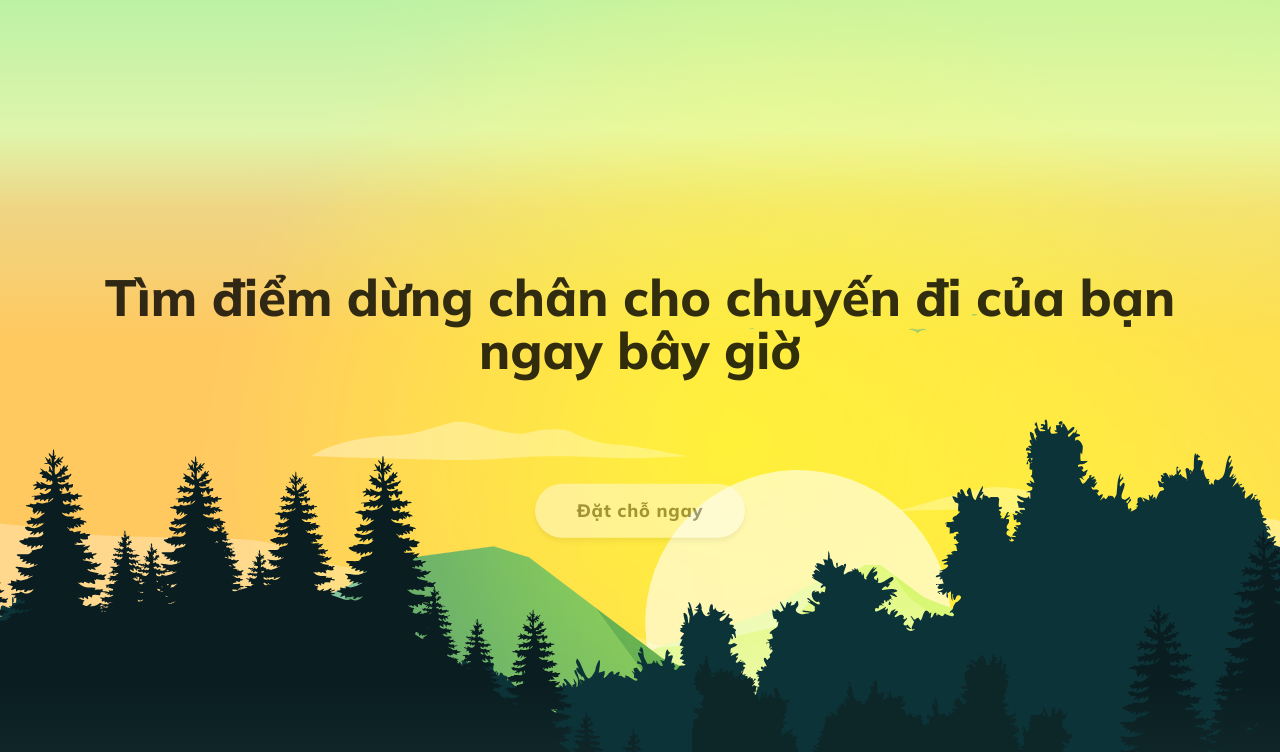
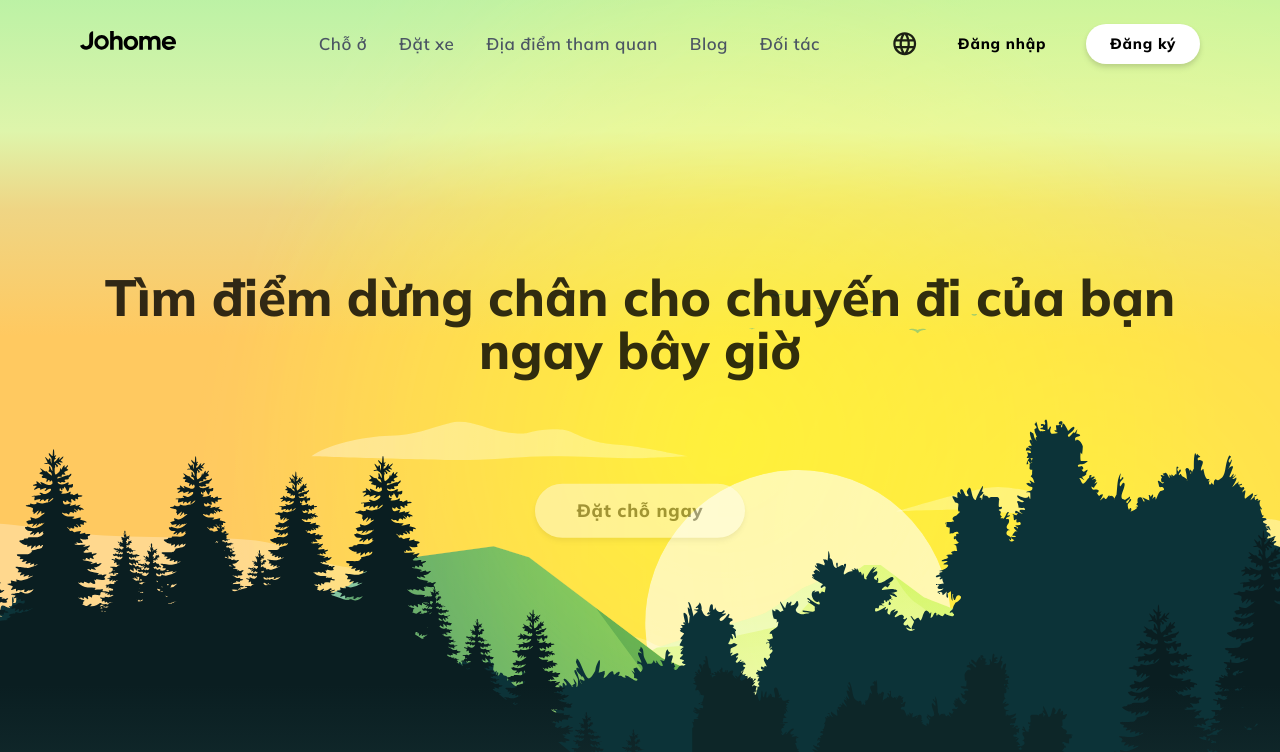
Before and after one commit to theHuycoder/johome, a Next.js app in the folder johome-web/: page / in a window 1280 px wide. Shown: the top 752 px of the page. Built offline with nearby package versions, Linux system fonts and the light colour scheme; no server answers.

Commit message:
feat: homepage p1

```diff
--- a/johome-web/views/IntroLanding/IntroLanding.tsx
+++ b/johome-web/views/IntroLanding/IntroLanding.tsx
@@ -1,10 +1,16 @@
-import React, { Suspense } from "react";
+import React from "react";
 import IntroBG from "./IntroBG";
-import { Box, CircularProgress, Typography } from "@mui/material";
+import { Box, Typography } from "@mui/material";
 import { Navbar } from "@/shared/layouts";
 import useAnimation from "./useAnimation";
 import { Button } from "@/shared/components";
 import { useRouter } from "next/router";
+
+import styled from "styled-components";
+
+const StyledNavbar = styled(Navbar)`
+ opacity: 0;
+`;
 
 export default function IntroLanding() {
  useAnimation();
@@ -12,7 +18,7 @@ export default function IntroLanding() {
 
  return (
   <Box>
-   <Navbar id="navbar" style={{ opacity: 0 }} />
+   <StyledNavbar id="navbar" />
    <IntroBG />
    <Box
     zIndex="200"
--- a/johome-web/views/IntroLanding/useAnimation.ts
+++ b/johome-web/views/IntroLanding/useAnimation.ts
@@ -9,6 +9,7 @@ export default function useAnimation() {
 
   gsap.set("#navbar", {
    translateY: -100,
+   opacity: 0,
   });
 
   gsap.set("#title", {
@@ -119,7 +120,6 @@ export default function useAnimation() {
     ".birds",
     {
      duration: 20,
-     zPercent: 100,
      yPercent: 200,
      opacity: 0,
      scale: 0,
@@ -150,6 +150,7 @@ export default function useAnimation() {
     "#navbar",
     {
      translateY: 0,
+     opacity: 1,
      duration: 2,
     },
     3
```
